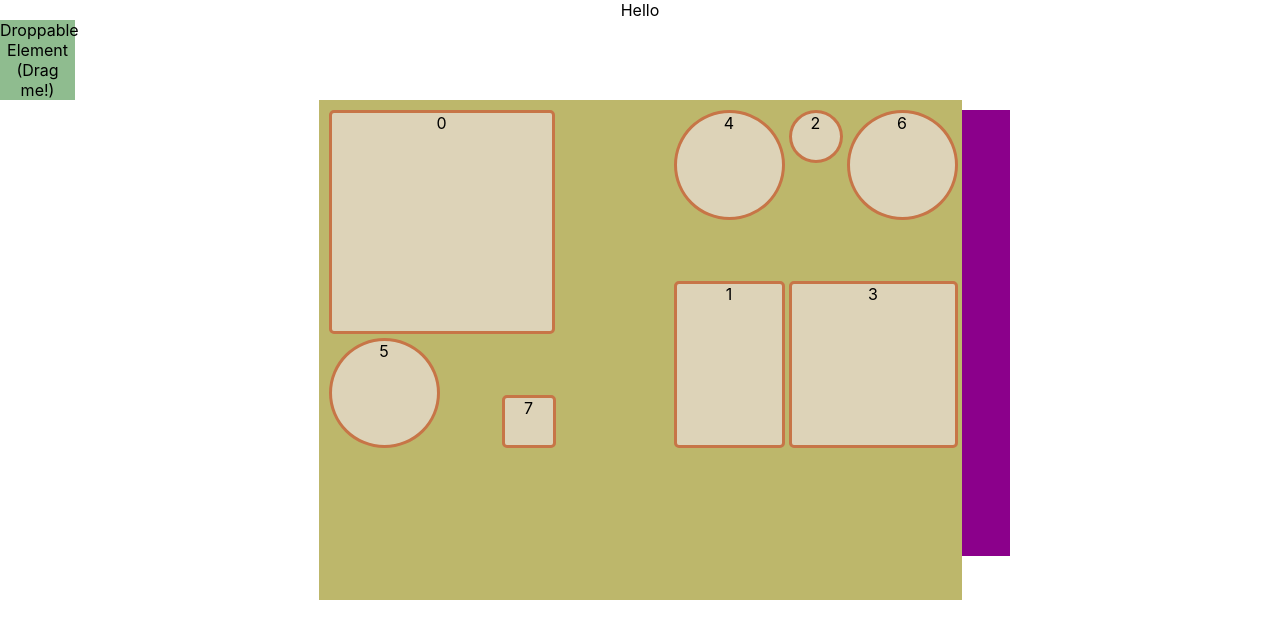
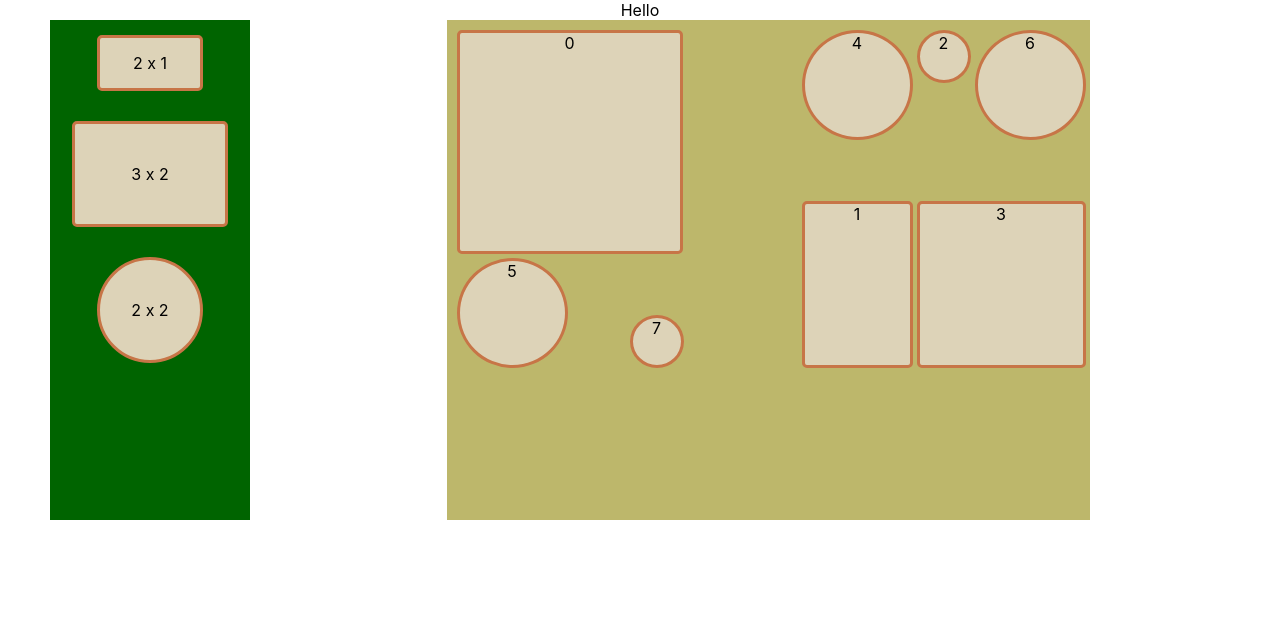
Before and after one commit to nblack0917/react-grid-test, a React (Create React App) app: page / in a window 1280 px wide. Shown: the top 638 px of the page. Built offline with nearby package versions, Linux system fonts and the light colour scheme.

Commit message:
can drop specific item from list repeatedly

```diff
--- a/src/GridComp/GridComp.css
+++ b/src/GridComp/GridComp.css
@@ -1,3 +1,8 @@
+.container {
+  display: grid;
+  grid-template-columns:  2fr 8fr;
+}
+
 .gridBox {
   background: #ddd3b8;
   border: 3px solid #c77547;
@@ -19,18 +24,31 @@
 }
 
 .lastElement {
-  /* display: none; */
-  background: darkmagenta;
+  display: none;
+  /* background: darkmagenta; */
 }
 
 .round {
   background: #ddd3b8;
   border: 3px solid #c77547;
-  border-radius: 5px;
   border-radius: 50%;
 }
 
 .droppable-element {
-  width: 75px;
-  background: darkseagreen;
+  display: flex;
+  align-items: center;
+  justify-content: center;
+  background: #ddd3b8;
+  border: 3px solid #c77547;
+  margin: 15px
 }
+
+.listContainer {
+  background: darkgreen;
+  width: 200px;
+  height: 500px;
+  margin-left: 50px;
+  display: flex;
+  flex-direction: column;
+  align-items: center;
+}
--- a/src/GridComp/GridComp.js
+++ b/src/GridComp/GridComp.js
@@ -29,43 +29,46 @@ class MyFirstGrid extends React.Component {
         // const layout = this.generateLayout();
         // this.state = { layoutList };
         this.state = { layoutList: [
-            {i: '0', x: 0, y: 0, w: 4, h: 4, minH: 2, maxH: 2, isResizable: false, isDraggable: true},
-            {i: '1', x: 6, y: 3, w: 2, h: 3, minH: 2, maxH: 2, isResizable: false, isDraggable: true},
-            {i: '2', x: 8, y: 0, w: 1, h: 1, minH: 2, maxH: 2, isResizable: false, isDraggable: true},
-            {i: '3', x: 8, y: 3, w: 3, h: 3, minH: 2, maxH: 2, isResizable: false, isDraggable: true},
-            {i: '4', x: 6, y: 0, w: 2, h: 2, minH: 2, maxH: 2, isResizable: false, isDraggable: true},
-            {i: '5', x: 0, y: 4, w: 2, h: 2, minH: 2, maxH: 2, isResizable: false, isDraggable: true},
-            {i: '6', x: 9, y: 0, w: 2, h: 2, minH: 2, maxH: 2, isResizable: false, isDraggable: true},
-            {i: '7', x: 3, y: 5, w: 1, h: 1, minH: 2, maxH: 1, isResizable: false, isDraggable: true},
+            {i: '0', x: 0, y: 0, w: 4, h: 4, minH: 2, maxH: 2, isResizable: false, isDraggable: true, isPlanter: false},
+            {i: '1', x: 6, y: 3, w: 2, h: 3, minH: 2, maxH: 2, isResizable: false, isDraggable: true, isPlanter: false},
+            {i: '2', x: 8, y: 0, w: 1, h: 1, minH: 2, maxH: 2, isResizable: false, isDraggable: true, isPlanter: true},
+            {i: '3', x: 8, y: 3, w: 3, h: 3, minH: 2, maxH: 2, isResizable: false, isDraggable: true, isPlanter: false},
+            {i: '4', x: 6, y: 0, w: 2, h: 2, minH: 2, maxH: 2, isResizable: false, isDraggable: true, isPlanter: true},
+            {i: '5', x: 0, y: 4, w: 2, h: 2, minH: 2, maxH: 2, isResizable: false, isDraggable: true, isPlanter: true},
+            {i: '6', x: 9, y: 0, w: 2, h: 2, minH: 2, maxH: 2, isResizable: false, isDraggable: true, isPlanter: true},
+            {i: '7', x: 3, y: 5, w: 1, h: 1, minH: 2, maxH: 1, isResizable: false, isDraggable: true, isPlanter: true},
             {i: '8', x: 12, y: 0, w: 1, h: 8, static: true},
           ],
         newSizes: [
-            {w: 2, h: 1},
-            {w: 3, h: 2},
-            {w: 2, h: 2},
-        ] };
+            {w: 2, h: 1, isPlanter: false},
+            {w: 3, h: 2, isPlanter: false},
+            {w: 2, h: 2, isPlanter: true},
+        ],
+        currentSize: {} };
       }
 
+      //builds list of items based on value of i
+      //also applies appropriate className depending on isPlanter boolean or lastItem
+      //lastItem is invisible barrier to create bounding effect for grid height
       generateDOM() {
         let lastItem = this.state.layoutList.length - 1
-        return _.map(_.range(itemNum), function(i) {
-            // console.log(i)
-            if ( i===2 || i === 4 || i === 5 || i === 6) {
+        let currentState = this.state.layoutList
+        return _.map(_.range(itemNum), function(iKey) {
+              if ( currentState[iKey].isPlanter) {
                 return (
-                    <div key={i} className="round">
-                      <span className="text">{i}</span>
+                    <div key={iKey} className="round">
+                      <span className="text">{iKey}</span>
                     </div>
                   );
-            } else if ( i===lastItem) {
+            } else if ( iKey===lastItem) {
                 return (
-                    <div key={i} className="lastElement">
-                      {/* <span className="text">{i}</span> */}
+                    <div key={iKey} className="lastElement">
                     </div>
                   );
             } else {
           return (
-            <div key={i} className="gridBox">
-              <span className="text">{i}</span>
+            <div key={iKey} className="gridBox">
+              <span className="text">{iKey}</span>
             </div>
           );
             }
@@ -91,20 +94,18 @@ class MyFirstGrid extends React.Component {
 
       onDrop = (layout, layoutItem, _event) => {
 
-        let newItemSize = this.state.newSizes[nextItemNum]
+        let newItemSize = this.state.currentSize
         console.log(newItemSize)
 
-        // console.log("layout before", layout)
-        console.log("layout Item", layoutItem)
         let stateList = this.state.layoutList
         //pull size and coords from dropped item
-        const itemX= layoutItem.x; const itemY= layoutItem.y; const itemW= newItemSize.w; const itemH= newItemSize.h;
-        // console.log(layoutItem)
+        const itemX= layoutItem.x; const itemY= layoutItem.y; const itemW= newItemSize.w; const itemH= newItemSize.h; const itemPlanter = newItemSize.isPlanter
+        console.log(layoutItem)
         const layoutLength = stateList.length
         const lastItem = parseInt(stateList[layoutLength - 1].i)
         const newIInt = lastItem+1;
         const newIString = newIInt.toString();
-        const newItem = {i: lastItem.toString(), x: itemX, y: itemY, w: itemW, h: itemH, minH: 1, maxH: 1, isResizable: false, isDraggable: true}
+        const newItem = {i: lastItem.toString(), x: itemX, y: itemY, w: itemW, h: itemH, minH: 1, maxH: 1, isResizable: false, isDraggable: true, isPlanter: itemPlanter}
         const newLastItem = {i: newIString, x: 12, y: 0, w: 1, h: 8, static: true}
 
         stateList.pop()
@@ -117,7 +118,16 @@ class MyFirstGrid extends React.Component {
         // console.log("layout after", layout)
       };
 
+      dragStart( index) {
+        //  console.log("index", index)
+         let currentItem = this.state.newSizes[index]
+         this.setState({ currentSize: currentItem})
+      }
+      drag(event) {
+        // event.dataTransfer.setData("text/plain", "")
+        // console.log(event)
 
+      }
 
   render() {
     // console.log("Starting layout", this.state.layoutList)
@@ -127,18 +137,43 @@ class MyFirstGrid extends React.Component {
     newLayout.x =+ 2
 
     return (
-            <div>
+            <div className="container">
+                <div className="listContainer">
+                  {this.state.newSizes.map((item, index) => {
+                    //  console.log(index)
+                    let newWidth = item.w * 50;
+                    let newHeight = item.h * 50;
+                    let planterStyle = {};
+                    if (!item.isPlanter) {
+                      planterStyle = {
+                        width: newWidth,
+                        height: newHeight,
+                        borderRadius: 5,
+                      }
+                    } else {
+                      planterStyle = {
+                        width: newWidth,
+                        height: newHeight,
+                        borderRadius: '50%',
+                      }
+                    }
+                    return (
                       <div
                           className="droppable-element"
                           draggable={true}
-                    unselectable="on"
+                          unselectable="off"
+                          style={planterStyle}
                           // this is a hack for firefox
                           // Firefox requires some kind of initialization
                           // which we can do by adding this attribute
                           // @see https://bugzilla.mozilla.org/show_bug.cgi?id=568313
-                    onDragStart={e => e.dataTransfer.setData("text/plain", "")}
+                          onDragStart={() => this.dragStart(index)}
+                          // onDrag={this.drag}
                           >
-                    Droppable Element (Drag me!)
+                          {item.w} x {item.h}
+                      </div>
+                    )
+                  })}
                 </div>
                 <div className="gridContainer">
                   <ReactGridLayout
```
Lines whose indentation alone changed are shown as unchanged.
